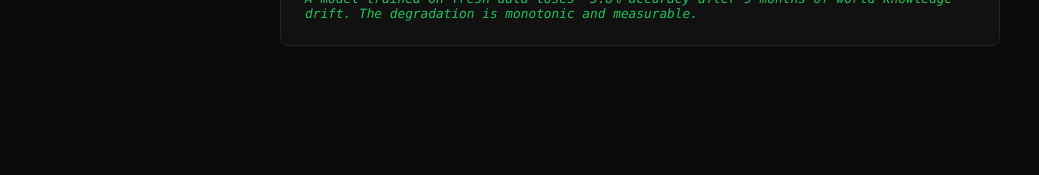
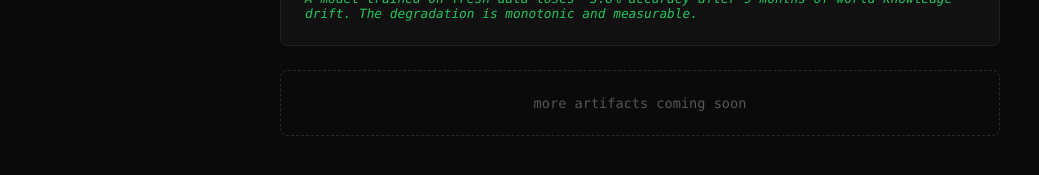
Before and after one commit to omar-elamin/agora, a Next.js app: page /artifacts in a window 1280 px wide. Shown: the part 439-614 px from the top of the page, without its empty margins (0-1039 px from the left). Built offline with nearby package versions, Linux system fonts and the light colour scheme.

Commit message:
polish: artifacts hover effect, coming soon placeholder, back link already exists

```diff
--- /dev/null
+++ b/app/artifacts/artifacts.module.css
@@ -0,0 +1,11 @@
+.card {
+  background: #111;
+  border: 1px solid #222;
+  border-radius: 8px;
+  padding: 1.5rem;
+  transition: border-color 0.15s;
+}
+
+.card:hover {
+  border-color: #333;
+}
--- a/app/artifacts/page.tsx
+++ b/app/artifacts/page.tsx
@@ -1,5 +1,6 @@
 import Link from "next/link";
 import artifacts from "../data/artifacts.json";
+import styles from "./artifacts.module.css";
 
 export const metadata = {
   title: "Artifact Registry | Agora",
@@ -31,15 +32,7 @@ export default function ArtifactsPage() {
             href={`/artifacts/${artifact.slug}`}
             style={{ textDecoration: "none", color: "inherit" }}
           >
-            <div
-              style={{
-                background: "#111",
-                border: "1px solid #222",
-                borderRadius: 8,
-                padding: "1.5rem",
-                transition: "border-color 0.15s",
-              }}
-            >
+            <div className={styles.card}>
               <div
                 style={{
                   display: "flex",
@@ -112,6 +105,20 @@ export default function ArtifactsPage() {
             </div>
           </Link>
         ))}
+
+        {/* Coming soon placeholder */}
+        <div
+          style={{
+            border: "1px dashed #2a2a2a",
+            borderRadius: 8,
+            padding: "1.5rem",
+            textAlign: "center",
+            color: "#555",
+            fontSize: "0.85rem",
+          }}
+        >
+          more artifacts coming soon
+        </div>
       </div>
     </main>
   );
```
